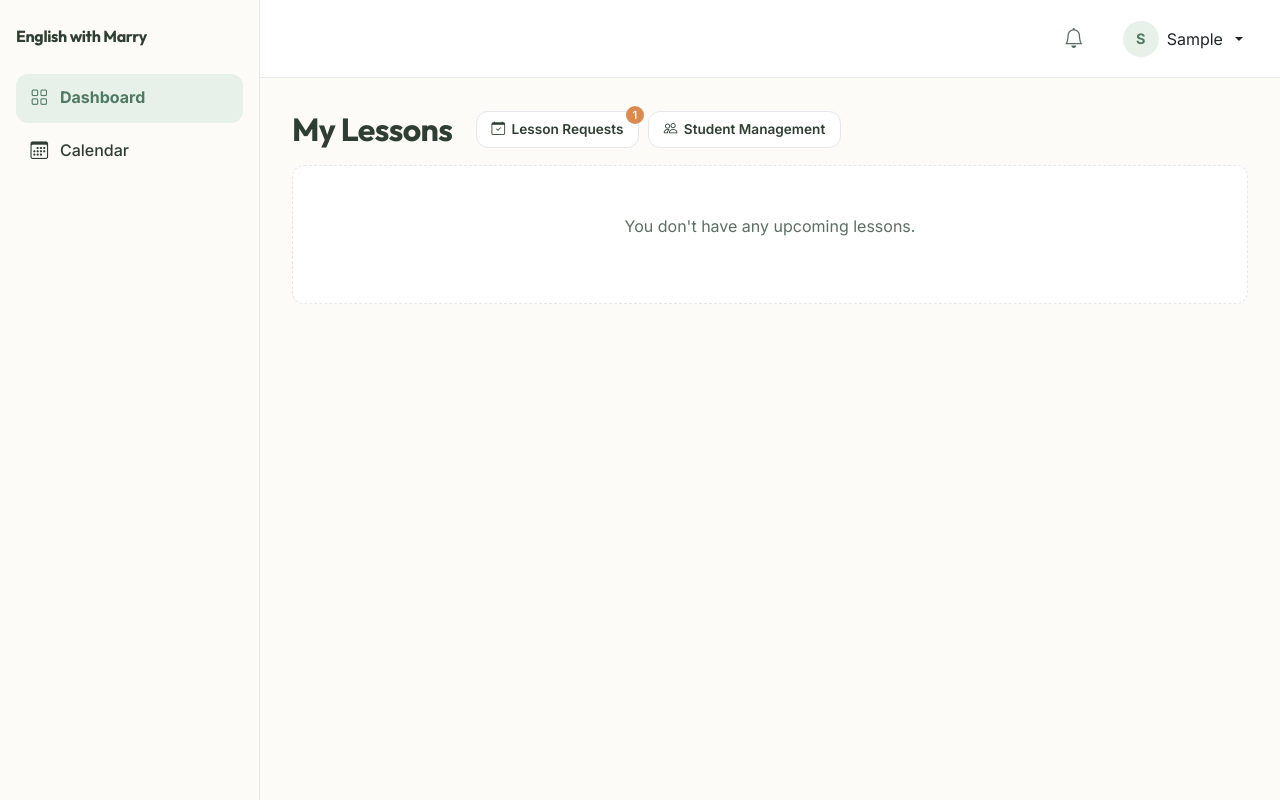
After one commit to sasan-hsn/tutor-booking, a Django app: page /dashboard/teacher/ in a window 1280 px wide. The commit adds this page. Run offline with Django 5.2, Linux system fonts and the light colour scheme; a user stored in the database is signed in; tables that the repository leaves empty hold one stand-in row (values such as "Sample post").

Commit message:
feat: teacher dashboard view with action buttons and badge count (#25) (#67)

```diff
--- a/booking/urls.py
+++ b/booking/urls.py
@@ -3,8 +3,9 @@ from . import views
 
 app_name = "booking"
 urlpatterns = [
-  path("student/", views.student_dashboard, name="student_dashboard"),
-  path("student/booking/", views.student_booking, name="student_booking"),
-  path("student/book/week/", views.student_booking_week_ajax, name="student_booking_week_ajax"),
-  path("student/book-slot/", views.book_slot, name="book_slot"),
+    path("student/", views.student_dashboard, name="student_dashboard"),
+    path("student/booking/", views.student_booking, name="student_booking"),
+    path("student/book/week/", views.student_booking_week_ajax, name="student_booking_week_ajax"),
+    path("student/book-slot/", views.book_slot, name="book_slot"),
+    path('teacher/', views.teacher_dashboard, name='teacher_dashboard'),
  ]
--- a/booking/views.py
+++ b/booking/views.py
@@ -3,7 +3,7 @@ from django.utils import timezone
 from django.db import transaction
 from django.core.exceptions import ValidationError
 from django.shortcuts import render
-from accounts.decorators import student_required
+from accounts.decorators import student_required, teacher_required
 from django.template.loader import render_to_string
 from django.http import JsonResponse
 from django.views.decorators.http import require_POST
@@ -31,6 +31,9 @@ def student_dashboard(request):
         .select_related('slot', 'slot__teacher', 'slot__teacher__user')
         .order_by('slot__date', 'slot__start_time')[:10]
     )
+
+    for booking in upcoming_bookings:
+        booking.display_name = booking.slot.teacher.user.get_full_name() or booking.slot.teacher.user.username
 
     return render(request, 'student_dashboard.html', {
         'upcoming_bookings': upcoming_bookings,
@@ -76,6 +79,8 @@ def student_booking(request):
 
     prev_week_start = week_start - timedelta(days=7)
     can_go_prev = prev_week_start >= today
+
+
 
     context = {
         'week_data': week_data,
@@ -179,3 +184,38 @@ def book_slot(request):
         'lesson_type': booking.get_lesson_type_display(),
         'price': str(booking.price) if booking.price is not None else 'Free',
     })
+
+
+
+@teacher_required
+def teacher_dashboard(request):
+    now = timezone.localtime()
+
+    upcoming_bookings = (
+        Booking.objects
+        .filter(
+            slot__teacher__user = request.user,
+            status = Booking.Status.CONFIRMED,
+            slot__date__gte=now.date(),
+        )
+        .exclude(
+            slot__date=now.date(),
+            slot__start_time__lt=now.time(),
+        )
+        .select_related('slot', 'student')
+        .order_by('slot__date', 'slot__start_time')[:10]
+    )
+
+    for booking in upcoming_bookings:
+        booking.display_name = booking.student.get_full_name() or booking.student.username
+
+
+    lesson_requests_count = Booking.objects.filter(
+        slot__teacher__user = request.user,
+        status=Booking.Status.PENDING,
+    ).count()
+
+    return render(request, 'teacher_dashboard.html', {
+        'upcoming_bookings': upcoming_bookings,
+        'lesson_requests_count' : lesson_requests_count
+    })
--- a/static/css/style.css
+++ b/static/css/style.css
@@ -7,14 +7,12 @@
     --text-main: #2F3E32;
     --text-muted: #5C6E61;
 
-    /* Trustworthy Sage Green */
-    --primary-blue: #638C76;
-    --primary-blue-hover: #4B6E5B;
+    --primary-blue: #4F7A62;
+    --primary-blue-hover: #3D6049;
     --primary-blue-light: #E8F0EA;
 
-    /* Warm Terracotta/Peach */
-    --accent-amber: #E2A676;
-    --accent-amber-hover: #CE8F5F;
+    --accent-amber: #DB8A52;
+    --accent-amber-hover: #C4713C;
 
     --bg-card: #FFFFFF;
     --border-soft: #E5E7EB;
@@ -774,13 +737,23 @@ h6,
     border-color: var(--primary-blue);
 }
 
-.lesson-cards-wrapper {
-    position: relative;
-    flex: 1 1 auto;
-    min-width: 0;
-    display: flex;
-    align-items: center;
+.badge-count {
+    position: absolute;
+    top: -6px;
+    right: -6px;
+    min-width: 18px;
+    height: 18px;
+    padding: 0 4px;
+    border-radius: 999px;
+    background-color: var(--accent-amber, #E07A5F);
+    color: #fff;
+    font-size: 0.7rem;
+    font-weight: 600;
+    line-height: 18px;
+    text-align: center;
+    display: inline-block;
 }
+
 
 .scroll-arrow {
     position: absolute;
@@ -991,3 +964,18 @@ h6,
         padding: 0 2.5rem;
     }
 }
+
+.lessons-header {
+    display: flex;
+    align-items: center;
+    justify-content: flex-start;
+    flex-wrap: wrap;
+    gap: 1.5rem;
+    margin-bottom: 1rem;
+}
+
+.lessons-actions-inline {
+    display: flex;
+    align-items: center;
+    gap: 0.6rem;
+}
--- /dev/null
+++ b/templates/partials/_lesson_cards.html
@@ -0,0 +1,35 @@
+{% if upcoming_bookings %}
+<div class="lesson-cards-wrapper">
+    <button type="button" class="scroll-arrow scroll-arrow-left" aria-label="Scroll left">
+        <i class="bi bi-chevron-left"></i>
+    </button>
+    <div class="lesson-cards-scroll" id="lessonCardsScroll">
+        {% for booking in upcoming_bookings %}
+        <div class="lesson-card">
+            <div class="lesson-card-date">
+                <span class="lesson-card-month">{{ booking.slot.date|date:"M" }}</span>
+                <span class="lesson-card-day">{{ booking.slot.date|date:"d" }}</span>
+                <span class="lesson-card-weekday">{{ booking.slot.date|date:"D" }}</span>
+            </div>
+            <div class="lesson-card-body">
+                <span class="lesson-card-time">
+                    {{ booking.slot.start_time|time:"H:i" }} – {{ booking.slot.end_time|time:"H:i" }}
+                </span>
+                <span class="lesson-card-teacher">{{ booking.display_name }}</span>
+                <span class="badge-lesson-type">{{ booking.get_lesson_type_display }}</span>
+            </div>
+            <div class="lesson-card-avatar">
+                <span class="avatar-initial">{{ booking.display_name|first|upper }}</span>
+            </div>
+        </div>
+        {% endfor %}
+        <button type="button" class="scroll-arrow scroll-arrow-right" aria-label="Scroll right">
+            <i class="bi bi-chevron-right"></i>
+        </button>
+    </div>
+</div>
+{% else %}
+<div class="empty-state flex-grow-1">
+    <p>You don't have any upcoming lessons.</p>
+</div>
+{% endif %}
--- /dev/null
+++ b/templates/teacher_dashboard.html
@@ -0,0 +1,32 @@
+{% extends "dashboard_base.html" %}
+
+{% block sidebar_links %}
+<a href="{% url 'booking:teacher_dashboard' %}"
+    class="sidebar-link {% if request.resolver_match.url_name == 'teacher_dashboard' %}active{% endif %}">
+    <i class="bi bi-grid"></i> Dashboard
+</a>
+<a href="#" class="sidebar-link">
+    <i class="bi bi-calendar3"></i> Calendar
+</a>
+{% endblock %}
+
+{% block page_content %}
+<div class="lessons-header">
+    <h2 class="mb-0">My Lessons</h2>
+    <div class="lessons-actions-inline">
+        <a href="#" class="btn-minimal position-relative">
+            <i class="bi bi-calendar-check"></i> Lesson Requests
+            {% if lesson_requests_count > 0 %}
+            <span class="badge-count">{{ lesson_requests_count }}</span>
+            {% endif %}
+        </a>
+        <a href="#" class="btn-minimal">
+            <i class="bi bi-people"></i> Student Management
+        </a>
+    </div>
+</div>
+
+<div class="lessons-row">
+    {% include 'partials/_lesson_cards.html' %}
+</div>
+{% endblock %}
```
Also changed, not shown: other parts of static/css/style.css (+0 -35 lines), templates/student_dashboard.html (+3 -37 lines).
